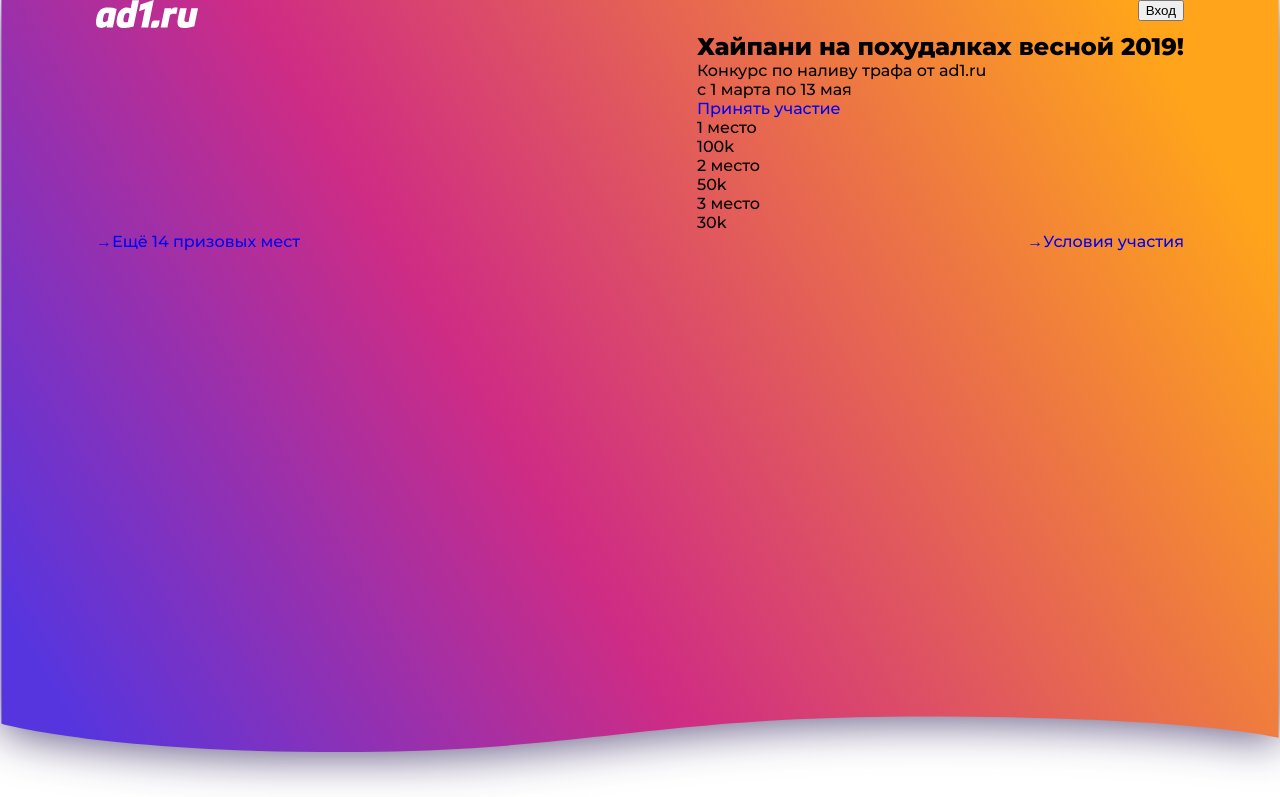
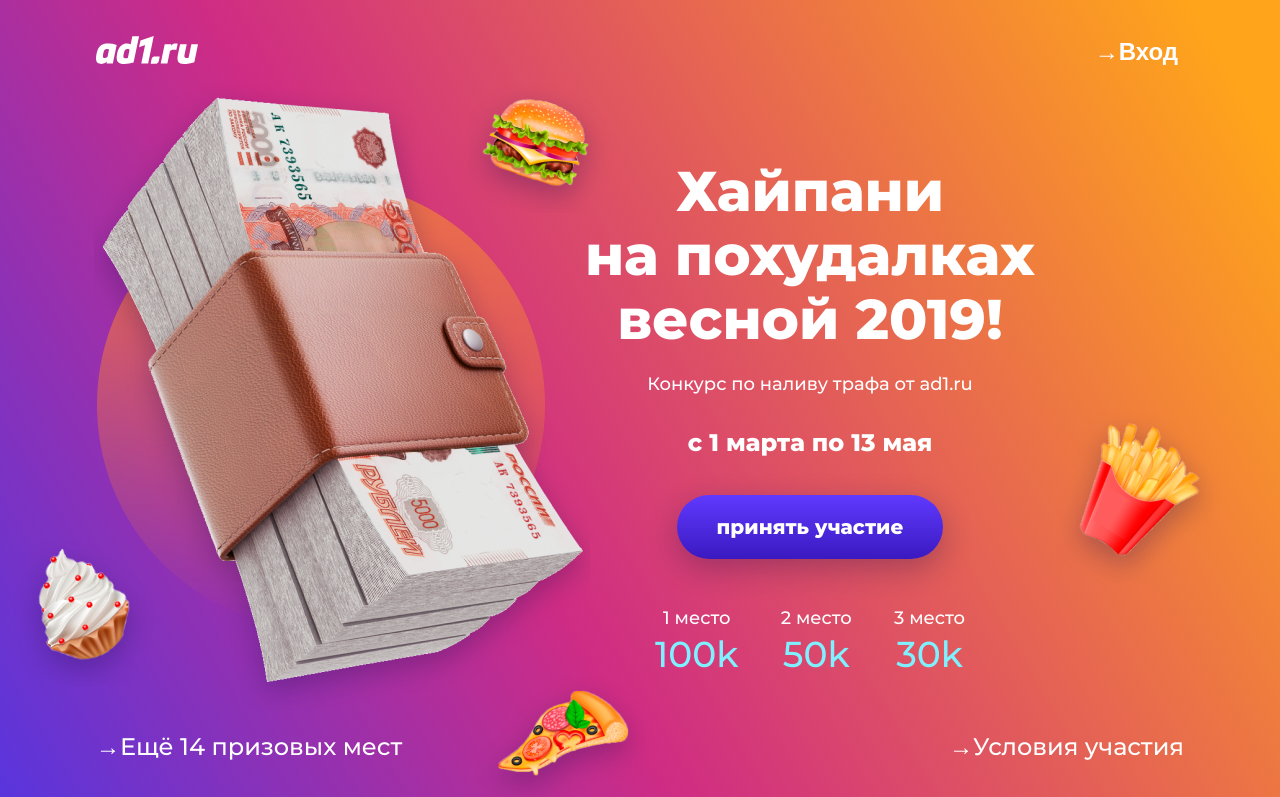
Before and after one commit to alex-lbv/test_ad1.ru, a website: page app/index.html in a window 1280 px wide. Shown: the top 797 px of the page. Drawn offline with nearby package versions, Linux system fonts and the light colour scheme; files that its build step writes are made by us from their sources.

Commit message:
feature(header): adds styles

```diff
--- a/app/index.html
+++ b/app/index.html
@@ -21,14 +21,14 @@
 					</svg>
 				</div>
 				<div class="header__button-wrap">
-					<button type="button" class="header__button">Вход</button>
+					<button type="button" class="header__button">&#8594;Вход</button>
 				</div>
 			</div>
 			<div class="header__content contest">
 				<div class="contest__big-image"></div>
 				<div class="contest__description">
 					<div class="contest__title-wrap">
-						<h2 class="contest__title">Хайпани на похудалках весной 2019!</h2>
+						<h2 class="contest__title">Хайпани<br />на похудалках весной 2019!</h2>
 					</div>
 					<div class="contest__subtitle-wrap">
 						<span class="contest__subtitle">Конкурс по наливу трафа от ad1.ru</span>
@@ -36,7 +36,7 @@
 					<div class="contest__date-wrap">
 						<span class="contest__date">с 1 марта по 13 мая</span>
 					</div>
-					<div class="conest__link-wrap">
+					<div class="contest__link-wrap">
 						<a href="#" class="contest__link">Принять участие</a>
 					</div>
 					<div class="contest__position">
--- a/app/sass/components/_variables.scss
+++ b/app/sass/components/_variables.scss
@@ -1,3 +1,4 @@
 //  color
 $white: #ffffff;
 $black: #000000;
+$light-blue: #7FF0FF;
--- /dev/null
+++ b/app/sass/page/_contest.scss
@@ -0,0 +1,132 @@
+.contest {
+	position: relative;
+
+	padding-top: 90px;
+	padding-bottom: 57px;
+
+	display: flex;
+
+	&::before {
+		position: absolute;
+		content: "";
+		top: 10px;
+		left: -90px;
+
+		width: 1224px;
+		height: 632px;
+
+
+		background-image: url("../img/parallax.png");
+		background-repeat: no-repeat;
+		background-size: cover;
+		z-index: 1;
+	}
+
+	&::after {
+		position: absolute;
+		content: "";
+		top: 0;
+		left: 1px;
+
+		width: 560px;
+		height: 752px;
+
+
+		background-image: url("../img/parallax2.png");
+		background-repeat: no-repeat;
+		background-size: cover;
+	}
+
+	&__big-image {
+
+		flex: 1;
+
+		// background-image: url("../img/money.png");
+		// background-repeat: no-repeat;
+		// background-size: contain;
+
+
+	}
+
+	&__description {
+		flex-direction: column;
+		flex: 2.2;
+
+		text-align: center;
+
+		color: $white;
+	}
+
+	&__title {
+		font-weight: 800;
+		font-size: 56px;
+		line-height: 64px;
+
+		&-wrap {
+			padding: 0 50px;
+		}
+	}
+
+	&__subtitle {
+		font-size: 18px;
+		line-height: 36px;
+
+		&-wrap {
+			margin-top: 15px;
+		}
+	}
+
+	&__date {
+		font-weight: bold;
+		font-size: 24px;
+		line-height: 32px;
+
+		&-wrap {
+			margin-top: 25px;
+		}
+	}
+
+	&__link {
+		padding: 20px 40px;
+
+		font-weight: bold;
+		font-size: 20px;
+		line-height: 72px;
+		text-transform: lowercase;
+
+		color: $white;
+		background: linear-gradient(180deg, #6039FF 0%, #3A19C0 100%);
+		border-radius: 50px;
+		box-shadow: 0px 10px 30px rgba(31, 13, 76, 0.3);
+
+		&-wrap {
+			padding-top: 32px;
+			padding-bottom: 37px;
+			margin: 0 auto;
+
+			max-width: 270px;
+		}
+	}
+
+	&__position {
+		&-list {
+			margin: 0 auto;
+
+			max-width: 310px;
+			display: flex;
+			justify-content: space-between;
+		}
+
+		&-place {
+			font-size: 18px;
+			line-height: 36px;
+		}
+
+		&-prize {
+			font-size: 36px;
+			line-height: 36px;
+
+			color: $light-blue;
+		}
+	}
+}
--- a/app/sass/page/_header.scss
+++ b/app/sass/page/_header.scss
@@ -1,12 +1,49 @@
 .header {
+	padding-bottom: 100px;
+
 	background-image: url("../img/bg.svg");
 	background-repeat: no-repeat;
-	background-size: 100% 100%;
+	background-size: cover;
+    background-position: center;
 
-	min-height: 100vh;
 
 	&__content {
 		display: flex;
 		justify-content: space-between;
+
+		&--top {
+			padding-top: 35px;
+			align-items: center;
+		}
+
+		&--bottom {
+			padding-bottom: 37px;
+		}
+	}
+
+	&__logo {
+		width: 102px;
+		height: 28px;
+	}
+
+	&__button {
+		font-weight: bold;
+		font-size: 24px;
+		line-height: 32px;
+
+		color: $white;
+
+		background: none;
+		border: none;
+
+		cursor: pointer;
+	}
+
+	&__link {
+		font-weight: 500;
+		font-size: 24px;
+		line-height: 36px;
+
+		color: $white;
 	}
 }
--- a/app/sass/style.scss
+++ b/app/sass/style.scss
@@ -6,3 +6,4 @@
 //  Page-section
 @import 'page/_header';
 @import 'page/_main';
+@import 'page/_contest';
```
Also changed, not shown: app/img/parallax.png (added), app/img/parallax2.png (added).
